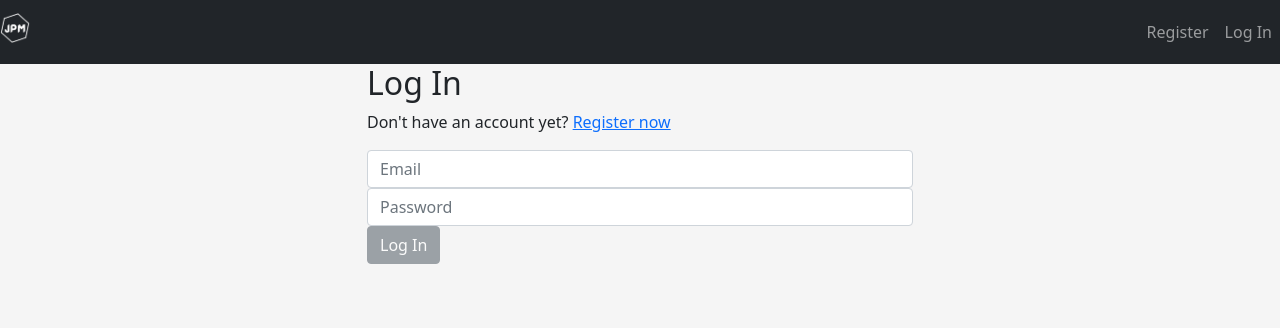
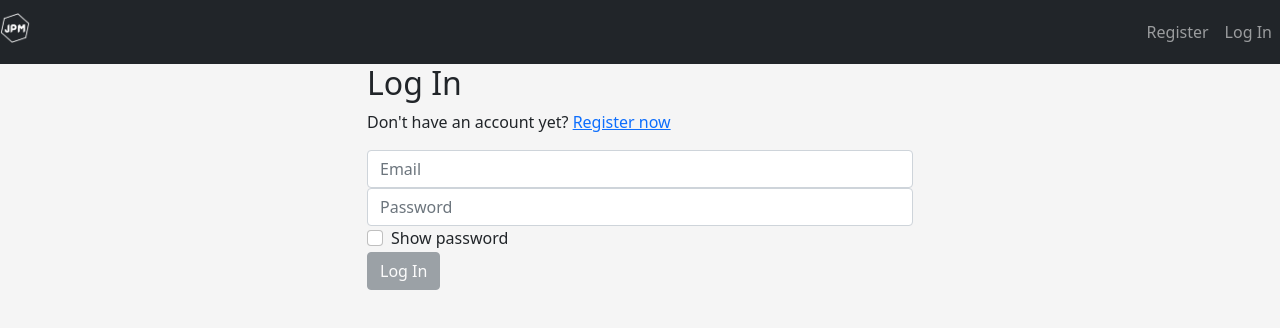
Before and after one commit to jp-mariano/To-Do-App-Frontend, a Next.js app: page /login in a window 1280 px wide. Shown: the top 328 px of the page. Built offline with nearby package versions, Linux system fonts and the light colour scheme; no server answers.

Commit message:
Refactored LoginForm component's modal alert messages and minor edit in ToDoCards component

```diff
--- a/components/LoginForm.js
+++ b/components/LoginForm.js
@@ -12,6 +12,7 @@ function LoginForm() {
 	const [email, setEmail] = useState('');
 	const [password, setPassword] = useState('');
 	const [isActive, setIsActive] = useState(false);
+	const [showPassword, setShowPassword] = useState('password');
 
 	// Effect
 	useEffect(() => {
@@ -19,6 +20,14 @@ function LoginForm() {
 			setIsActive(true);
 		}
 	}, [email, password]);
+
+	function passwordToggle() {
+		if (showPassword === 'password') {
+			setShowPassword('text');
+		} else {
+			setShowPassword('password');
+		}
+	}
 
 	// Authentication process
 	async function authenticateEmail(e) {
@@ -47,11 +56,30 @@ function LoginForm() {
 				setPassword('');
 			} else {
 				if (data.error === 'email-does-not-exist') {
-					Swal.fire('Authentication Failed', 'User does not exist.', 'error');
+					Swal.fire({
+						icon: 'error',
+						title: 'Authentication Failed',
+						text: 'User does not exist.',
+						showConfirmButton: false,
+						showCloseButton: true,
+						footer: `<a href="/register">Want to register instead?</a>`
+					});
+
 				} else if (data.error === 'incorrect-password') {
-					Swal.fire('Authentication Failed', 'Please check your password.', 'error');
+					Swal.fire({
+						icon: 'error',
+						title: 'Authentication Failed',
+						text: 'Please check your password.',
+						confirmButtonColor: '#212529'
+					});
+
 				} else if (data.error === 'login-type-error') {
-					Swal.fire('Login Type Error', 'You may have registered through a different login method, try an alternative login method', 'error');
+					Swal.fire({
+						icon: 'error',
+						title: 'Login Type Error',
+						text: 'You may have registered through a different login method, try an alternative login method',
+						confirmButtonColor: '#212529'
+					});
 				}
 			}
 
@@ -70,7 +98,13 @@ function LoginForm() {
 			const data = await response.json();
 
 			// Welcome alert
-			Swal.fire('Welcome!', `How's your day, ${ data.givenName }?`, 'success');
+			Swal.fire({
+				icon: 'success',
+				title: 'Welcome!',
+				text: `How's your day, ${ data.givenName }?`,
+				showConfirmButton: false,
+				timer: 2468
+			});
 
 			// router
 			router.push('/dashboard');
@@ -99,11 +133,19 @@ function LoginForm() {
 
 				<Form.Group controlId='userPassword'>
 					<Form.Control
-						type='password'
+						type={ showPassword }
 						placeholder='Password'
 						value={ password }
 						onChange={(e) => setPassword(e.target.value)}
 						required
+					/>
+				</Form.Group>
+
+				<Form.Group controlId='passwordToggle'>
+					<Form.Check
+						type='checkbox'
+						label='Show password'
+						onClick={ passwordToggle }
 					/>
 				</Form.Group>
 
--- a/components/ToDoCards.js
+++ b/components/ToDoCards.js
@@ -30,8 +30,8 @@ function ToDoCards() {
 								<Card.Body>
 									<Card.Title>{ toDo.name }</Card.Title>
 									<Card.Text>{ toDo.description }</Card.Text>
-									<Button variant='warning'>Mark as done</Button>
-									<Button variant='danger'>Delete</Button>
+									<Button variant='info'>Mark as done</Button>
+									<Button variant='dark'>Edit</Button>
 								</Card.Body>
 							</Card>
 						);
```
